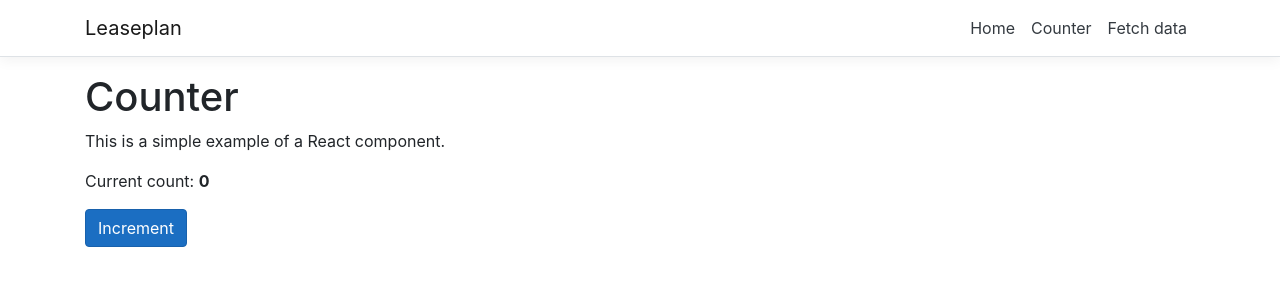
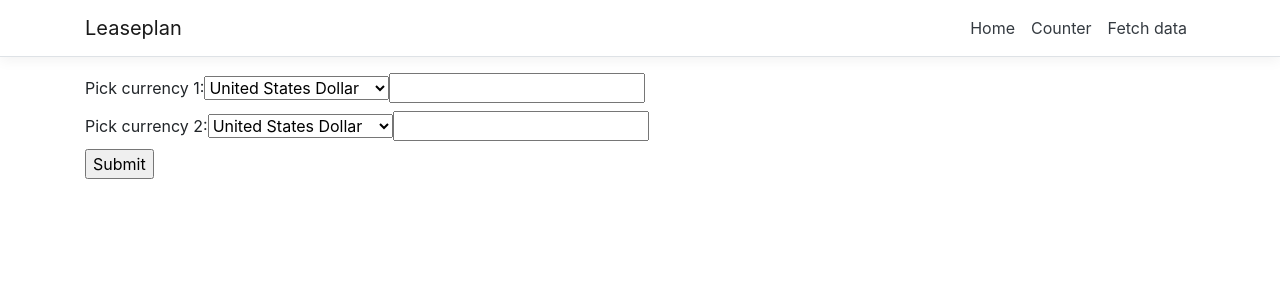
Before and after one commit to JoseBalado/Leaseplan, a React (Create React App) app in the folder ClientApp/: page /counter in a window 1280 px wide. Shown: the top 300 px of the page. Built offline with nearby package versions, Linux system fonts and the light colour scheme.

Commit message:
Selector and input values for currencies

```diff
--- a/ClientApp/src/components/Counter.js
+++ b/ClientApp/src/components/Counter.js
@@ -17,15 +17,32 @@ export class Counter extends Component {
 
   render() {
     return (
-      <div>
-        <h1>Counter</h1>
+      <form onSubmit={this.handleSubmit}>
+        <label>
+          Pick currency 1:
+          <select value={this.state.currency1} onChange={this.handleChange}>
+            <option value="USD">United States Dollar</option>
+            <option value="EUR">Euro</option>
+            <option value="GBP">British Pound Sterling</option>
+            <option value="CHF">Swiss Franc</option>
+          </select>
+          <input type="text" value={this.state.value} onChange={this.handleChange} />
+        </label>
+        <label>
+          Pick currency 2:
+          <select value={this.state.currency2} onChange={this.handleChange}>
+            <option value="USD">United States Dollar</option>
+            <option value="EUR">Euro</option>
+            <option value="GBP">British Pound Sterling</option>
+            <option value="CHF">Swiss Franc</option>
+          </select>
+          <input type="text" value={this.state.value} onChange={this.handleChange} />
+        </label>
 
-        <p>This is a simple example of a React component.</p>
-
-        <p aria-live="polite">Current count: <strong>{this.state.currentCount}</strong></p>
-
-        <button className="btn btn-primary" onClick={this.incrementCounter}>Increment</button>
-      </div>
+        <div>
+          <input type="submit" value="Submit" />
+        </div>
+      </form>
     );
   }
 }
```
